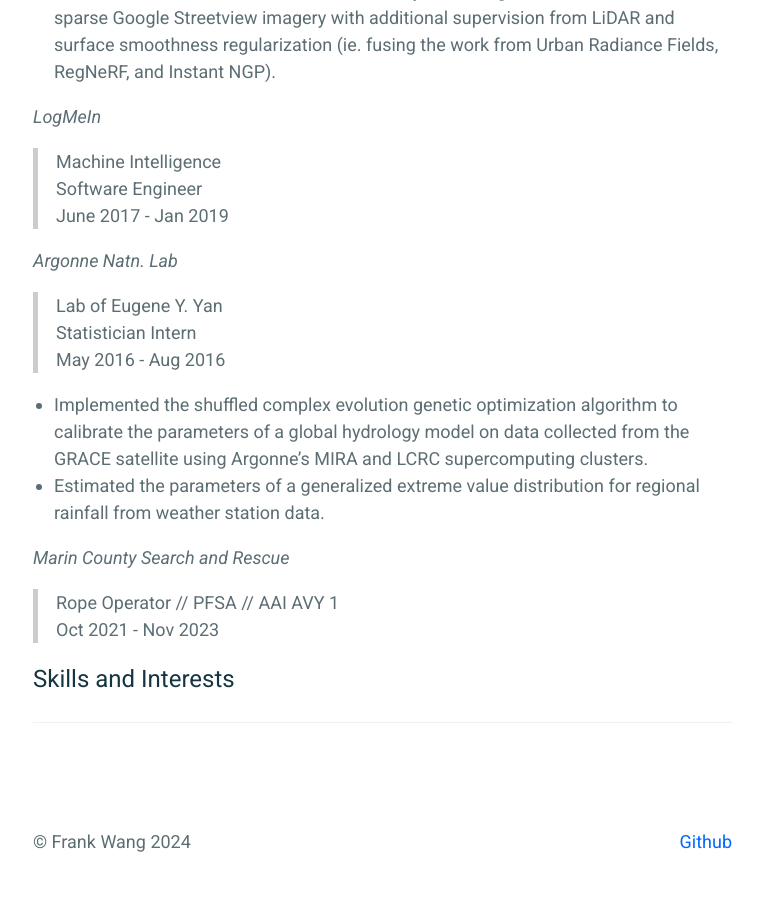
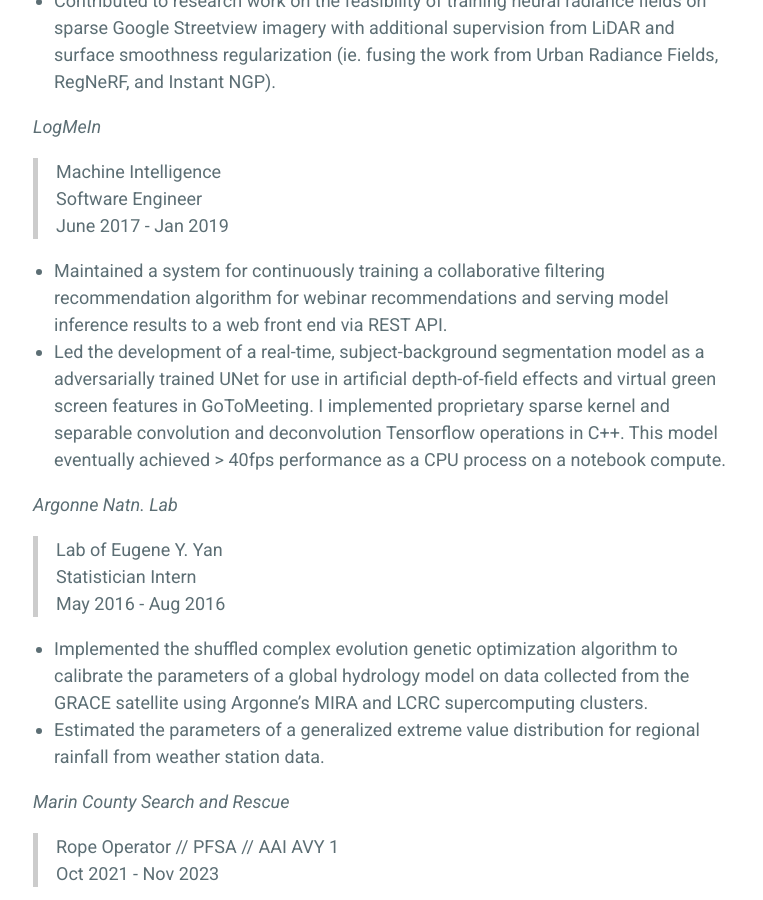
Before and after one commit to frankwang95/frankwang95.github.io, a Jekyll site: the page built from _pages/resume.md, in a window 1280 px wide and 900 px high, scrolled down 1383 px. Shown: the whole window, without its empty margins (257-1020 px from the left). Built offline with Jekyll 4.4.1, drawn with Linux system fonts in a browser that asks for light colours; some of the changed text lies outside the part shown.

Commit message:
Update resume.md

```diff
--- a/_pages/resume.md
+++ b/_pages/resume.md
@@ -44,6 +44,9 @@ _________________
 > Software Engineer
 > June 2017 - Jan 2019
 
+* Maintained a system for continuously training a collaborative filtering recommendation algorithm for webinar recommendations and serving model inference results to a web front end via REST API.
+* Led the development of a real-time, subject-background segmentation model as a adversarially trained UNet for use in artificial depth-of-field effects and virtual green screen features in GoToMeeting. I implemented proprietary sparse kernel and separable convolution and deconvolution Tensorflow operations in C++. This model eventually achieved > 40fps performance as a CPU process on a notebook compute.
+
 *Argonne Natn. Lab*
 
 > Lab of Eugene Y. Yan
```
Also changed, not shown: other parts of _pages/resume.md (+1 -1 lines).
